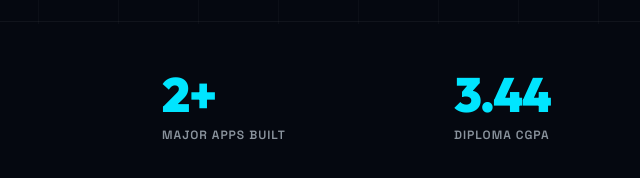
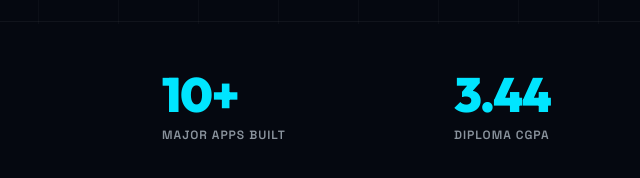
Before and after one commit to SHOarman/shohidulislam_arifbillah.github.io, a plain HTML site: page index.html in a window 1280 px wide. Shown: the part 776-954 px from the top of the page, 202-842 px from the left. Drawn offline with Linux system fonts and the light colour scheme.

Commit message:
Updated Major Apps Built stat to 10+

```diff
--- a/index.html
+++ b/index.html
@@ -59,7 +59,7 @@
                     <p>PROFESSIONAL EXP.</p>
                 </div>
                 <div class="stat-item">
-                    <h2>2+</h2>
+                    <h2>10+</h2>
                     <p>MAJOR APPS BUILT</p>
                 </div>
                 <div class="stat-item">
```
